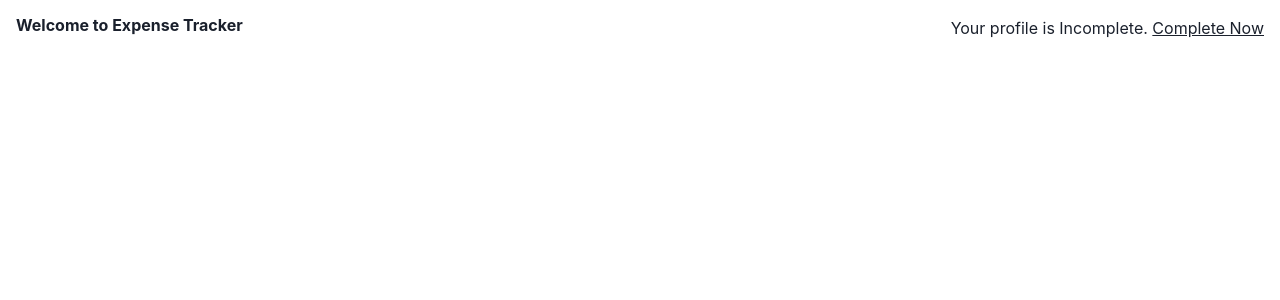
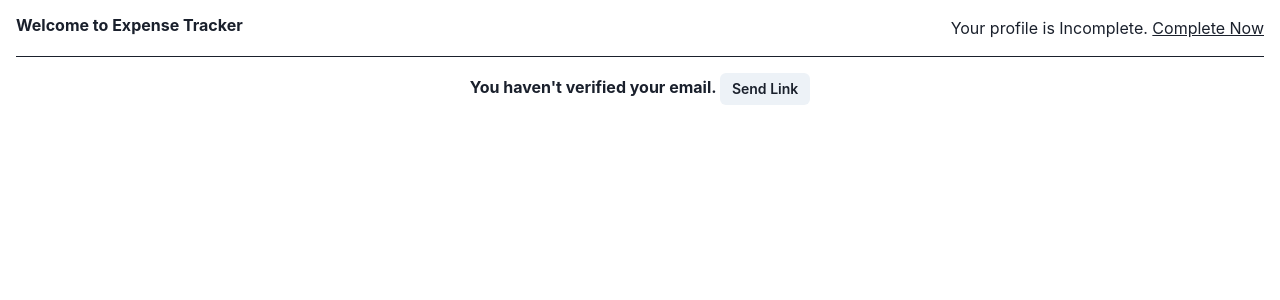
Before and after one commit to glaucusec/expense-tracker-firebase, a React (Vite) app: page /home in a window 1280 px wide. Shown: the top 300 px of the page. Built offline with nearby package versions, Linux system fonts and the light colour scheme.

Commit message:
Verify User Email

```diff
--- a/src/components/Home.jsx
+++ b/src/components/Home.jsx
@@ -1,12 +1,14 @@
 import React from "react";
-import { Box, Flex, Spacer, Heading, Text } from "@chakra-ui/react";
+import { Box, Flex, Spacer, Heading, Text, Button, Center } from "@chakra-ui/react";
 import { Link } from "react-router-dom";
+import VeifyEmail from "./VeifyEmail";
 
 export default function Home() {
   return (
     <>
-      <Flex>
-        <Box p="4">
+      <Box p={"4"}>
+        <Flex borderBottom={"1px"} pb={"1rem"}>
+          <Box>
             <Heading as={"h2"} size={"sm"}>
               Welcome to Expense Tracker
             </Heading>
@@ -14,13 +16,16 @@ export default function Home() {
 
           <Spacer />
 
-        <Box p="4">
+          <Box>
             Your profile is Incomplete.{" "}
             <Link to={"/profile"}>
               <Text as="u">Complete Now</Text>
             </Link>
           </Box>
         </Flex>
+
+        <VeifyEmail />
+      </Box>
     </>
   );
 }
--- /dev/null
+++ b/src/components/VeifyEmail.jsx
@@ -0,0 +1,48 @@
+import React, { useContext } from "react";
+import { Box, Flex, Spacer, Heading, useToast, Button, Center } from "@chakra-ui/react";
+import axios from "axios";
+import { AuthContext } from "../context/AuthContext";
+
+const API_KEY = import.meta.env.VITE_API_KEY;
+
+export default function VeifyEmail() {
+  const AuthCtx = useContext(AuthContext);
+  const toast = useToast();
+  const verifyEmailHandler = async (e) => {
+    e.preventDefault();
+    try {
+      const response = await axios.post(
+        `https://identitytoolkit.googleapis.com/v1/accounts:sendOobCode?key=${API_KEY}`,
+        {
+          requestType: "VERIFY_EMAIL",
+          idToken: AuthCtx.idToken,
+        }
+      );
+      if (response.status == 200) {
+        toast({
+          status: "success",
+          title: "Verification email sent",
+        });
+      }
+    } catch (error) {
+      if (error) {
+        toast({
+          status: "error",
+          title: error.response.data.error.message,
+        });
+      }
+    }
+  };
+  return (
+    <Box pt={"1rem"}>
+      <Center>
+        <Heading as={"h2"} size={"sm"}>
+          You haven't verified your email.{" "}
+          <Button onClick={verifyEmailHandler} size={"sm"}>
+            Send Link
+          </Button>
+        </Heading>
+      </Center>
+    </Box>
+  );
+}
```
Lines whose indentation alone changed are shown as unchanged.
